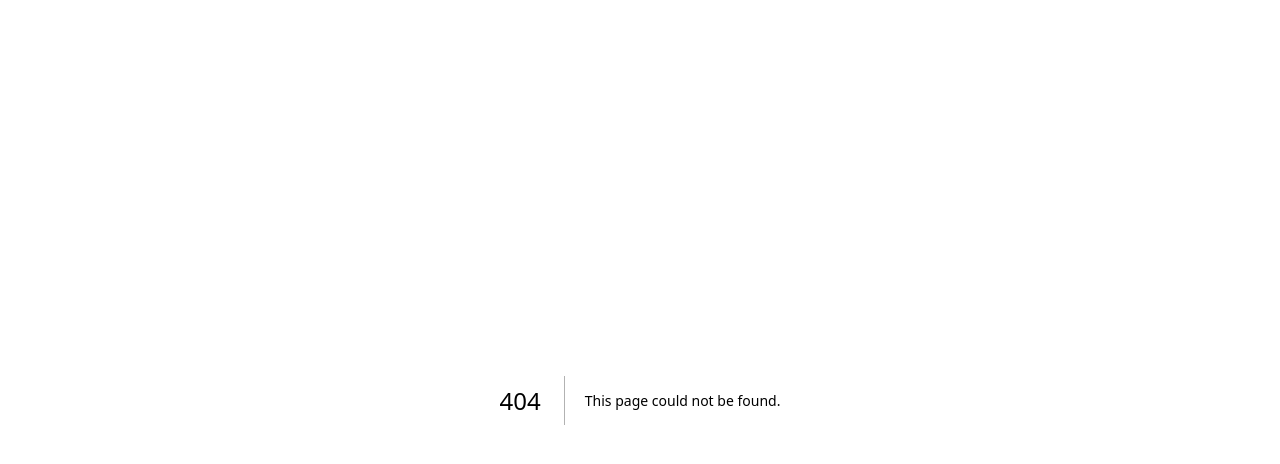
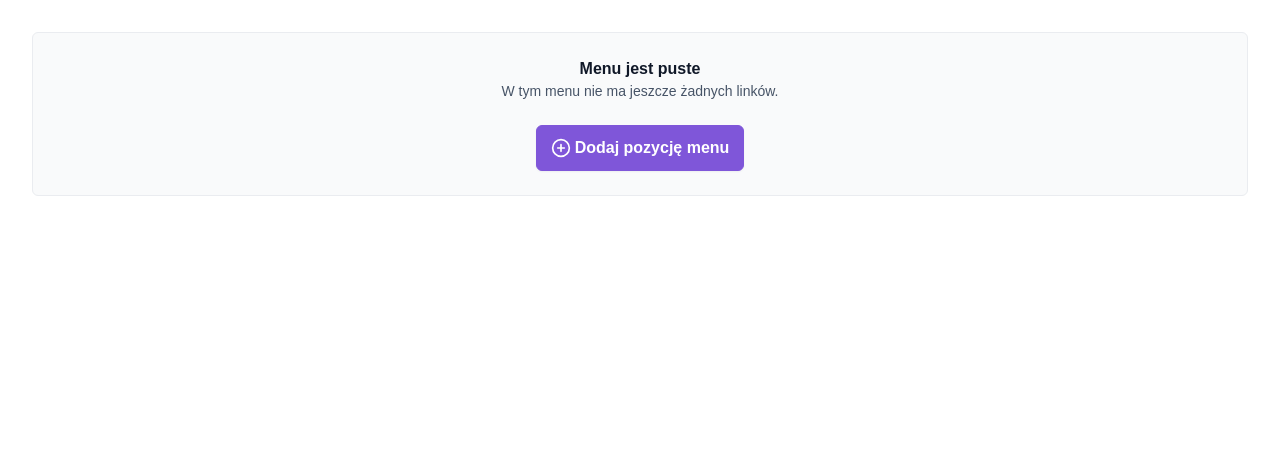
Before and after one commit to BurdalskiBartosz/nav-maker, a Next.js app: page /navigation-creator in a window 1280 px wide. Before the commit this address had no page. Shown: the top 464 px of the page. Built offline with nearby package versions, Linux system fonts and the light colour scheme.

Commit message:
feat: Create navigation-creator page.
Add new page and related to that components like form or empty state

```diff
--- /dev/null
+++ b/src/app/navigation-creator/page.tsx
@@ -0,0 +1,11 @@
+import NavCreator from "@/components/NavCreator/NavCreator";
+
+const Page = async () => {
+  return (
+    <main className="min-h-screen py-8">
+      <NavCreator />
+    </main>
+  );
+};
+
+export default Page;
--- a/src/components/AddNavElementForm/AddNavElementForm.tsx
+++ b/src/components/AddNavElementForm/AddNavElementForm.tsx
@@ -5,9 +5,12 @@ import { useForm } from "react-hook-form";
 import Button from "../Button/Button";
 import Input from "../Input/Input";
 import TrashIcon from "../Icons/TrashIcon/TrashIcon";
+import { TreeItem } from "@/types";
+import { generateId } from "@/utils/generateId";
 
 type AddNavElementFormProps = {
   handleCancel: () => void;
+  handleNavSubmit: (data: TreeItem) => void;
 };
 
 const navItemSchema = z.object({
@@ -15,7 +18,10 @@ const navItemSchema = z.object({
   link: z.string().min(1, { message: "Link is required" }),
 });
 
-const AddNavElementForm = ({ handleCancel }: AddNavElementFormProps) => {
+const AddNavElementForm = ({
+  handleCancel,
+  handleNavSubmit,
+}: AddNavElementFormProps) => {
   const {
     register,
     handleSubmit,
@@ -24,8 +30,15 @@ const AddNavElementForm = ({ handleCancel }: AddNavElementFormProps) => {
     resolver: zodResolver(navItemSchema),
   });
 
-  async function onSubmit(data: { name: string; link: string }) {
-    console.log(data);
+  function onSubmit({ name, link }: { name: string; link: string }) {
+    const navData = {
+      id: generateId(),
+      name,
+      link,
+      children: [],
+    };
+
+    handleNavSubmit(navData);
   }
 
   return (
--- a/src/components/Button/Button.tsx
+++ b/src/components/Button/Button.tsx
@@ -4,7 +4,7 @@ import cn from "classnames";
 type ButtonTypes = "primary" | "secondary" | "tetiary";
 
 type ButtonProps = {
-  handleClick: () => void;
+  handleClick?: () => void;
   type?: ButtonTypes;
   icon?: ReactNode;
   withBorders?: boolean;
--- /dev/null
+++ b/src/components/NavCreator/NavCreator.tsx
@@ -0,0 +1,53 @@
+"use client";
+import { FormEvent, useState } from "react";
+import AddNavElementForm from "@/components/AddNavElementForm/AddNavElementForm";
+import EmptyState from "./_components/EmptyState";
+import { TreeItem, TreeItems } from "@/types";
+import { createNav } from "@/actions/navs";
+import Button from "../Button/Button";
+
+const NavCreator = () => {
+  const [showForm, setShowForm] = useState(false);
+  const [nav, setNav] = useState<TreeItems>([]);
+
+  const handleShowForm = () => {
+    setShowForm(true);
+  };
+
+  const handleCancel = () => {
+    setShowForm(false);
+  };
+
+  const handleNavSubmit = (data: TreeItem) => {
+    setNav([...nav, data]);
+  };
+
+  const handleSumbit = async (
+    event: FormEvent<HTMLFormElement | HTMLButtonElement>
+  ) => {
+    event.preventDefault();
+    await createNav(nav);
+  };
+
+  return (
+    <>
+      {showForm ? (
+        <AddNavElementForm
+          handleNavSubmit={handleNavSubmit}
+          handleCancel={handleCancel}
+        />
+      ) : (
+        <EmptyState handleClick={handleShowForm} />
+      )}
+      {!!nav.length && (
+        <div>
+          <form onSubmit={handleSumbit}>
+            <Button>Dodaj</Button>
+          </form>
+        </div>
+      )}
+    </>
+  );
+};
+
+export default NavCreator;
--- /dev/null
+++ b/src/components/NavCreator/_components/EmptyState.tsx
@@ -0,0 +1,24 @@
+import Button from "@/components/Button/Button";
+import PlusIcon from "@/components/Icons/PlusIcon/PlusIcon";
+
+type EmptyStateProps = {
+  handleClick: () => void;
+};
+
+const EmptyState = ({ handleClick }: EmptyStateProps) => {
+  return (
+    <div className="rounded-md py-6 px-4 flex flex-col items-center bg-secondary  border border-secondary">
+      <div className="mb-6 text-center">
+        <p className="font-semibold text-primary-900">Menu jest puste</p>
+        <p className="text-sm text-tetiary-600">
+          W tym menu nie ma jeszcze żadnych linków.
+        </p>
+      </div>
+      <Button type="primary" handleClick={handleClick} icon={<PlusIcon />}>
+        Dodaj pozycję menu
+      </Button>
+    </div>
+  );
+};
+
+export default EmptyState;
```
